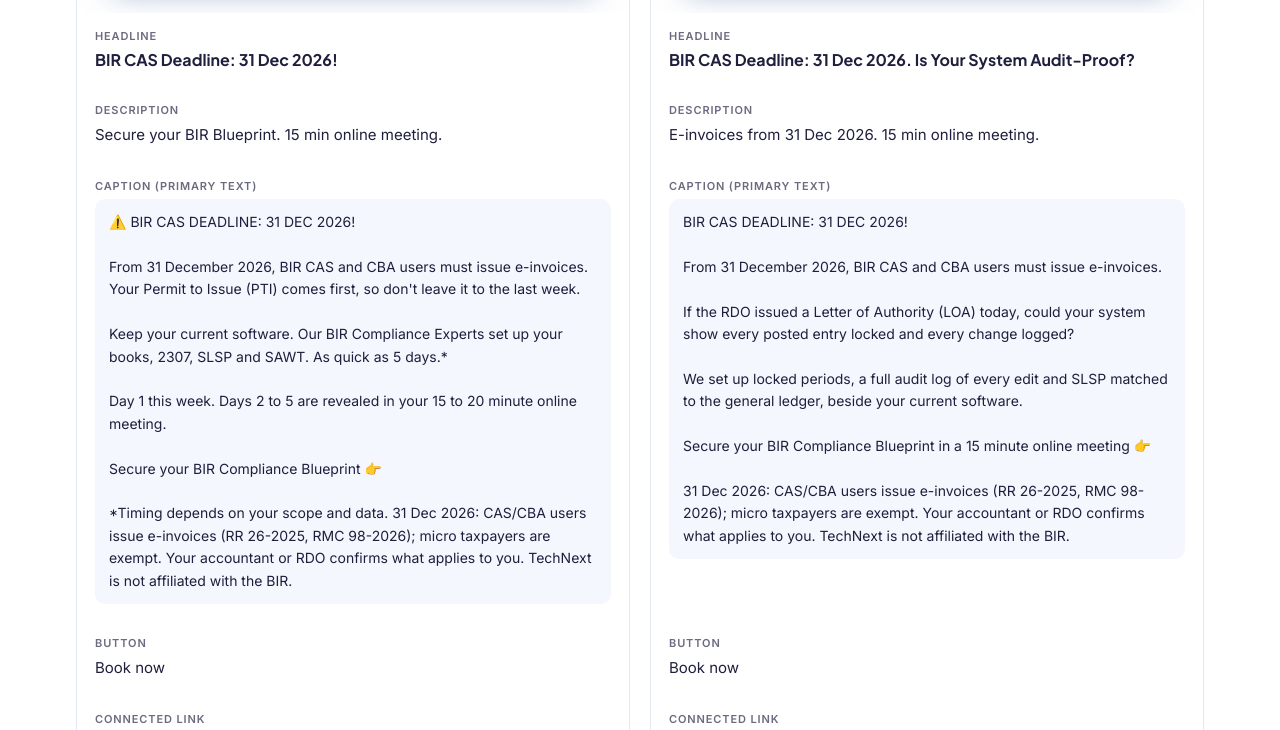
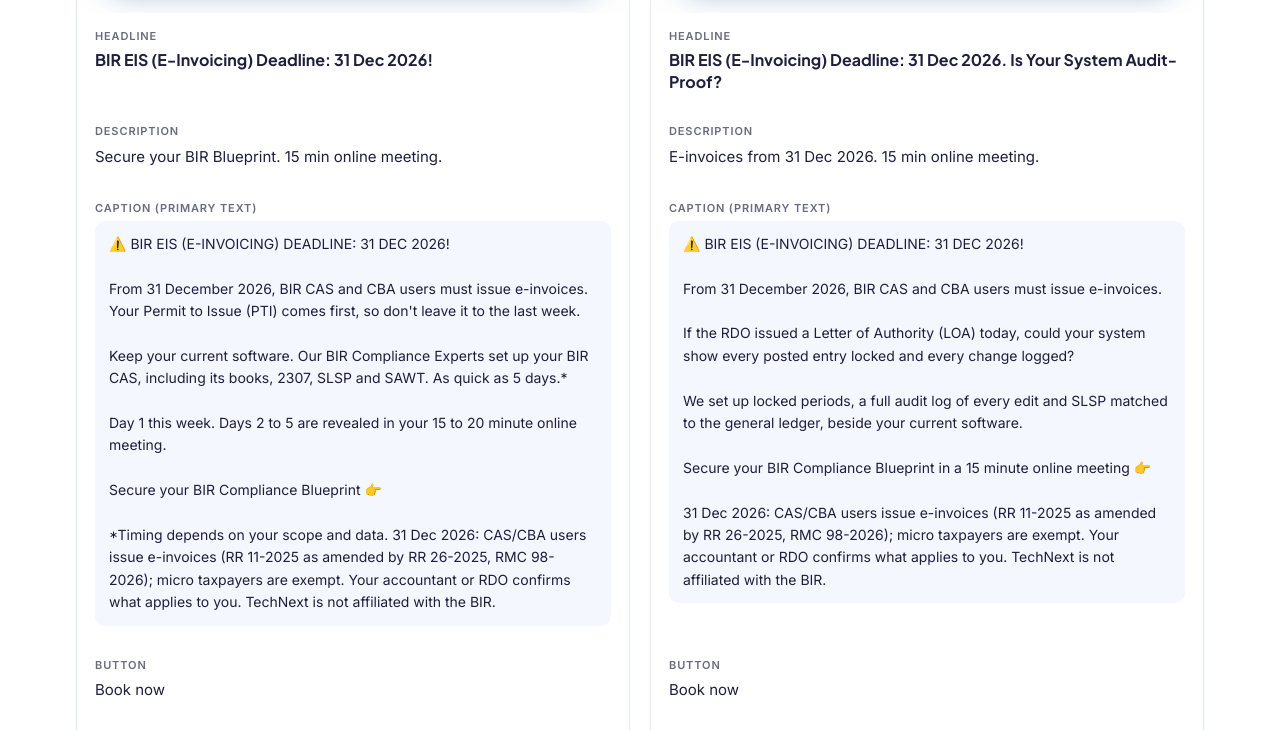
Before and after one commit to technextmarketing/technext-fb-ads-233-267, a plain HTML site: page index.html in a window 1280 px wide. Shown: the part 917-1647 px from the top of the page. Drawn offline with Linux system fonts and the light colour scheme.

Commit message:
Ads 233 + 267: BIR EIS (E-Invoicing) deadline label, CAS outputs wording, RR 11-2025 citation (26 Nov)
Co-Authored-By: Claude Opus 5.5 <noreply@anthropic.com>

```diff
--- a/index.html
+++ b/index.html
@@ -55,7 +55,7 @@
 <div class="wrap">
   <header>
     <h1>Facebook Ads 233 vs 267</h1>
-    <p>BIR CAS Deadline 31 Dec 2026 · status as of 25 Nov 2026 · TechNext Marketing ad account</p>
+    <p>BIR EIS (E-Invoicing) Deadline 31 Dec 2026 · status as of 26 Nov 2026 · TechNext Marketing ad account</p>
   </header>
 
   <div class="cmp">
@@ -74,34 +74,34 @@
     <!-- poster -->
     <div class="cell poster" data-ad="233">
       <div class="k">Poster</div>
-      <a href="img/ad-233-bir-cas-deadline-31-dec.jpg" target="_blank" rel="noopener"><img src="img/ad-233-bir-cas-deadline-31-dec.jpg" width="1080" height="1350" alt="Ad 233 poster: BIR CAS Deadline 31 Dec 2026, 5-Day Express Solution, BIR Compliance"></a>
+      <a href="img/ad-233-bir-eis-deadline-31-dec.jpg" target="_blank" rel="noopener"><img src="img/ad-233-bir-eis-deadline-31-dec.jpg" width="1080" height="1350" alt="Ad 233 poster: BIR EIS (E-Invoicing) Deadline 31 Dec 2026, 5-Day Express Solution, BIR Compliance"></a>
     </div>
     <div class="cell poster" data-ad="267">
       <div class="k">Poster</div>
-      <a href="img/ad-267-bir-cas-deadline-31-dec.jpg" target="_blank" rel="noopener"><img src="img/ad-267-bir-cas-deadline-31-dec.jpg" width="1080" height="1350" alt="Ad 267 poster: BIR CAS Deadline 31 Dec 2026, Is your accounting software actually audit-proof?"></a>
+      <a href="img/ad-267-bir-eis-deadline-31-dec.jpg" target="_blank" rel="noopener"><img src="img/ad-267-bir-eis-deadline-31-dec.jpg" width="1080" height="1350" alt="Ad 267 poster: BIR EIS (E-Invoicing) Deadline 31 Dec 2026, Is your accounting software actually audit-proof?"></a>
     </div>
 
     <!-- headline -->
-    <div class="cell" data-ad="233"><div class="k">Headline</div><div class="big">BIR CAS Deadline: 31 Dec 2026!</div></div>
-    <div class="cell" data-ad="267"><div class="k">Headline</div><div class="big">BIR CAS Deadline: 31 Dec 2026. Is Your System Audit-Proof?</div></div>
+    <div class="cell" data-ad="233"><div class="k">Headline</div><div class="big">BIR EIS (E-Invoicing) Deadline: 31 Dec 2026!</div></div>
+    <div class="cell" data-ad="267"><div class="k">Headline</div><div class="big">BIR EIS (E-Invoicing) Deadline: 31 Dec 2026. Is Your System Audit-Proof?</div></div>
 
     <!-- description -->
     <div class="cell" data-ad="233"><div class="k">Description</div><div class="v">Secure your BIR Blueprint. 15 min online meeting.</div></div>
     <div class="cell" data-ad="267"><div class="k">Description</div><div class="v">E-invoices from 31 Dec 2026. 15 min online meeting.</div></div>
 
     <!-- primary text -->
-    <div class="cell" data-ad="233"><div class="k">Caption (primary text)</div><div class="caption">⚠️ BIR CAS DEADLINE: 31 DEC 2026!
+    <div class="cell" data-ad="233"><div class="k">Caption (primary text)</div><div class="caption">⚠️ BIR EIS (E-INVOICING) DEADLINE: 31 DEC 2026!
 
 From 31 December 2026, BIR CAS and CBA users must issue e-invoices. Your Permit to Issue (PTI) comes first, so don't leave it to the last week.
 
-Keep your current software. Our BIR Compliance Experts set up your books, 2307, SLSP and SAWT. As quick as 5 days.*
+Keep your current software. Our BIR Compliance Experts set up your BIR CAS, including its books, 2307, SLSP and SAWT. As quick as 5 days.*
 
 Day 1 this week. Days 2 to 5 are revealed in your 15 to 20 minute online meeting.
 
 Secure your BIR Compliance Blueprint 👉
 
-*Timing depends on your scope and data. 31 Dec 2026: CAS/CBA users issue e-invoices (RR 26-2025, RMC 98-2026); micro taxpayers are exempt. Your accountant or RDO confirms what applies to you. TechNext is not affiliated with the BIR.</div></div>
-    <div class="cell" data-ad="267"><div class="k">Caption (primary text)</div><div class="caption">BIR CAS DEADLINE: 31 DEC 2026!
+*Timing depends on your scope and data. 31 Dec 2026: CAS/CBA users issue e-invoices (RR 11-2025 as amended by RR 26-2025, RMC 98-2026); micro taxpayers are exempt. Your accountant or RDO confirms what applies to you. TechNext is not affiliated with the BIR.</div></div>
+    <div class="cell" data-ad="267"><div class="k">Caption (primary text)</div><div class="caption">⚠️ BIR EIS (E-INVOICING) DEADLINE: 31 DEC 2026!
 
 From 31 December 2026, BIR CAS and CBA users must issue e-invoices.
 
@@ -111,7 +111,7 @@ We set up locked periods, a full audit log of every edit and SLSP matched to the
 
 Secure your BIR Compliance Blueprint in a 15 minute online meeting 👉
 
-31 Dec 2026: CAS/CBA users issue e-invoices (RR 26-2025, RMC 98-2026); micro taxpayers are exempt. Your accountant or RDO confirms what applies to you. TechNext is not affiliated with the BIR.</div></div>
+31 Dec 2026: CAS/CBA users issue e-invoices (RR 11-2025 as amended by RR 26-2025, RMC 98-2026); micro taxpayers are exempt. Your accountant or RDO confirms what applies to you. TechNext is not affiliated with the BIR.</div></div>
 
     <!-- button -->
     <div class="cell" data-ad="233"><div class="k">Button</div><div class="v">Book now</div></div>
```
Also changed, not shown: img/ad-233-bir-cas-deadline-31-dec.jpg (deleted), img/ad-233-bir-eis-deadline-31-dec.jpg (added), img/ad-267-bir-cas-deadline-31-dec.jpg (deleted), img/ad-267-bir-eis-deadline-31-dec.jpg (added).
